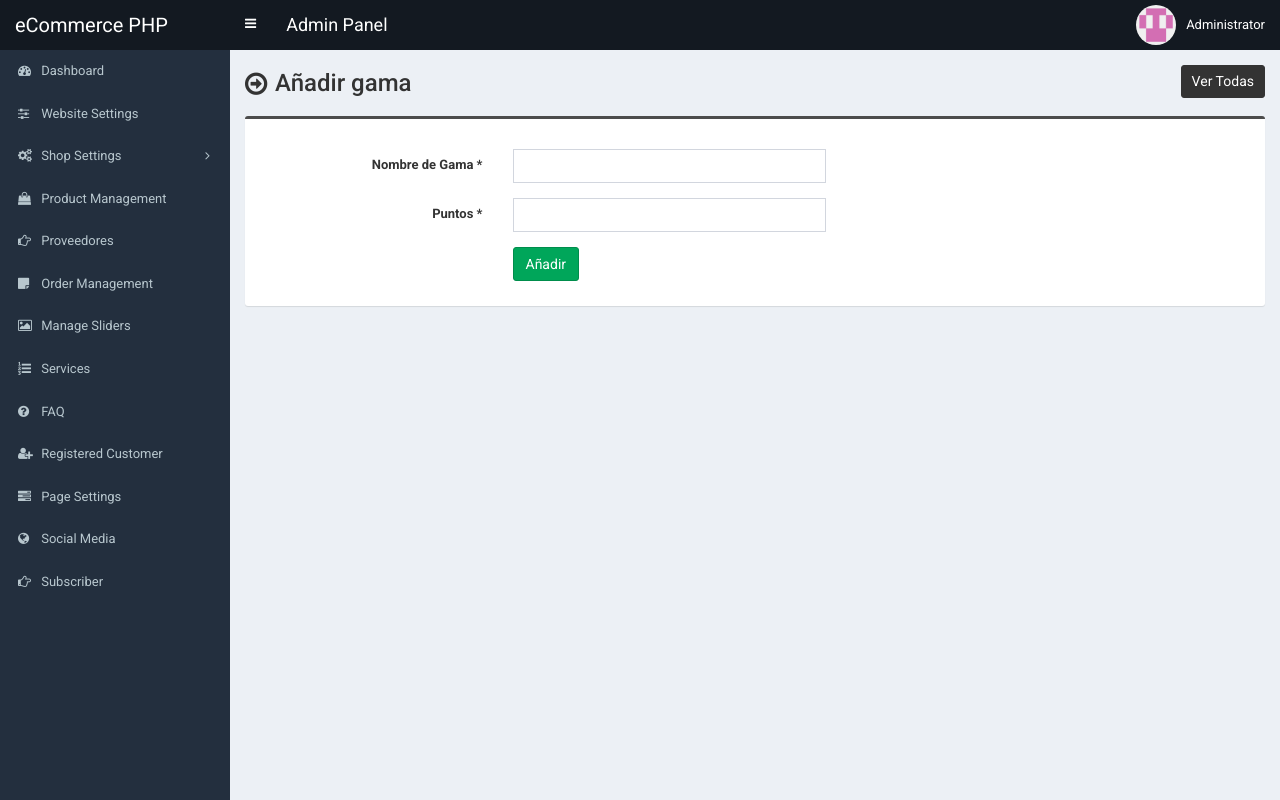
After one commit to Zeroxite/Santana3P, a PHP site: page /admin/gama-add.php in a window 1280 px wide. The commit adds this page. Run offline with PHP 8.4, Linux system fonts and the light colour scheme; a user stored in the database is signed in.

Commit message:
Gama, Añadir gama y consultar gama

```diff
--- /dev/null
+++ b/eCommerceSite-PHP/admin/gama-add.php
@@ -0,0 +1,86 @@
+<?php require_once('header.php'); ?>
+
+<?php
+if(isset($_POST['form1'])) {
+	$valid = 1;
+
+
+    if($valid == 1) {
+
+		//Saving data into the main table tbl_end_category
+
+
+    	$success_message = 'Gama añadida correctamente.';
+    }
+}
+?>
+
+<section class="content-header">
+	<div class="content-header-left">
+		<h1>Añadir gama</h1>
+	</div>
+	<div class="content-header-right">
+		<a href="gama.php" class="btn btn-primary btn-sm">Ver Todas</a>
+	</div>
+</section>
+
+
+<section class="content">
+
+	<div class="row">
+		<div class="col-md-12">
+
+			<?php if($error_message): ?>
+			<div class="callout callout-danger">
+
+			<p>
+			<?php echo $error_message; ?>
+			</p>
+			</div>
+			<?php endif; ?>
+
+			<?php if($success_message): ?>
+			<div class="callout callout-success">
+
+			<p><?php echo $success_message; ?></p>
+			</div>
+			<?php endif; ?>
+
+			<form class="form-horizontal" action="" method="post">
+
+				<div class="box box-info">
+					<div class="box-body">
+						<div class="form-group">
+							<label for="" class="col-sm-3 control-label">Nombre de Gama <span>*</span></label>
+
+							<div class="col-sm-4">
+								<input type="text" class="form-control" name="ecat_name">
+							</div>
+
+						</div>
+						<div class="form-group">
+							<label for="" class="col-sm-3 control-label">Puntos <span>*</span></label>
+							<div class="col-sm-4">
+								<input type="text" class="form-control" name="ecat_name">
+							</div>
+						</div>
+
+
+						<div class="form-group">
+							<label for="" class="col-sm-3 control-label"></label>
+							<div class="col-sm-6">
+								<button type="submit" class="btn btn-success pull-left" name="form1">Añadir</button>
+							</div>
+						</div>
+					</div>
+				</div>
+
+			</form>
+
+
+		</div>
+	</div>
+
+</section>
+
+<?php require_once('footer.php'); ?>
```
Also changed, not shown: eCommerceSite-PHP/admin/Gama.php (+5 -36 lines).
